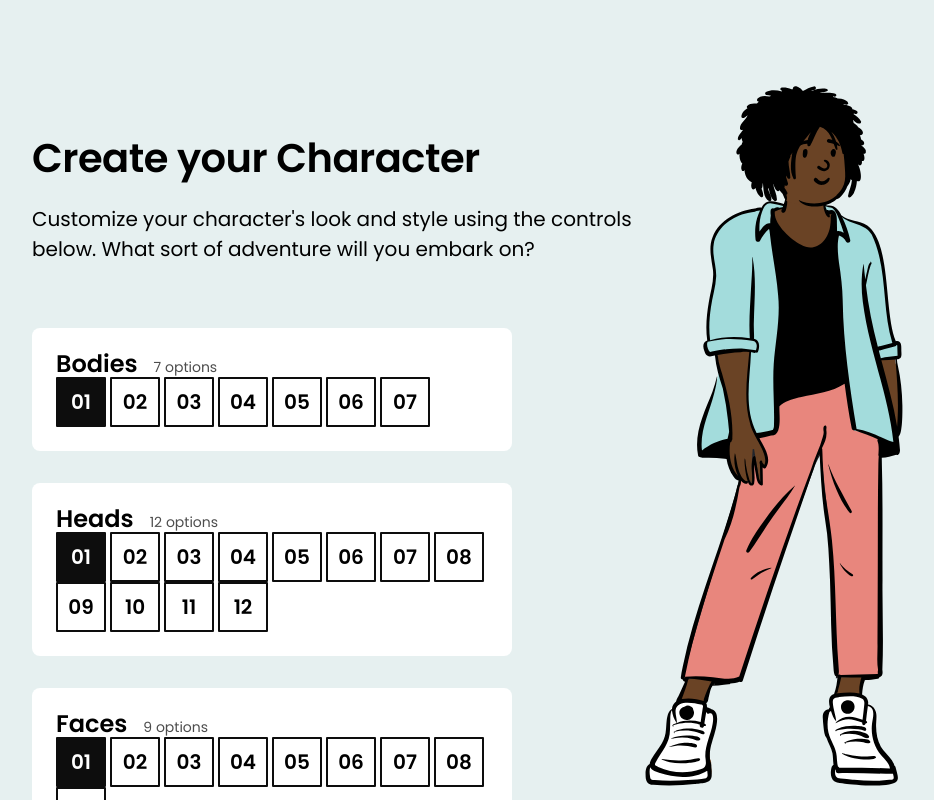
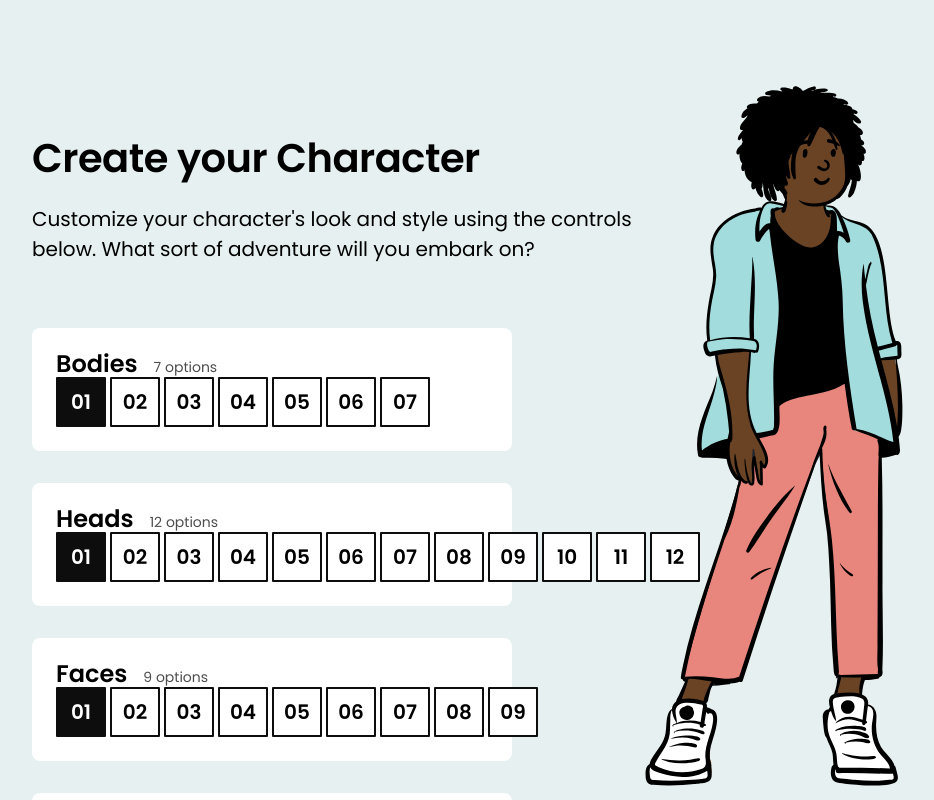
Before and after one commit to dcrescimbeni/cfj-character-creator, a React (Create React App) app: page / in a window 1280 px wide. Shown: the top 800 px of the page, without its empty margins (128-1062 px from the left). Built offline with nearby package versions, Linux system fonts and the light colour scheme.

Commit message:
layout fixes

```diff
--- a/src/components/CharacterEditor/CharacterEditor.module.css
+++ b/src/components/CharacterEditor/CharacterEditor.module.css
@@ -3,7 +3,8 @@
   padding-bottom: 64px;
 }
 
-.maxWidthWrapper {
+.maxWidthWrapper header {
+  max-width: 65%;
 }
 
 .header {
@@ -23,8 +24,8 @@
   margin: 0;
 }
 
-.characterWrapper {
+.controlColumn {
+  max-width: 100%;
+  overflow: auto;
+  white-space: nowrap;
 }
-
-.controlColumn {
-}
--- a/src/components/MaxWidthWrapper/MaxWidthWrapper.module.css
+++ b/src/components/MaxWidthWrapper/MaxWidthWrapper.module.css
@@ -5,7 +5,3 @@
   margin-left: auto;
   margin-right: auto;
 }
-
-header {
-  width: 65%;
-}
```
